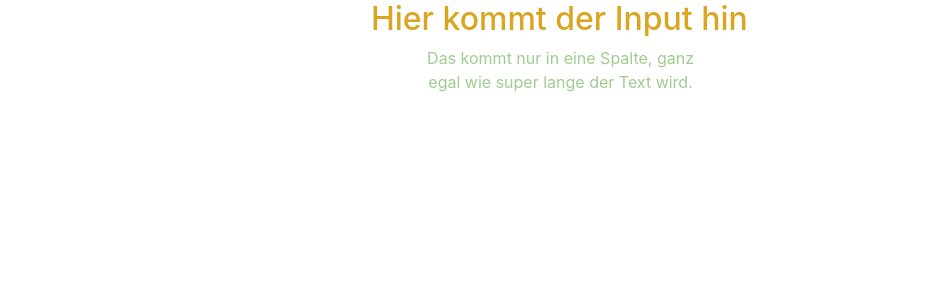
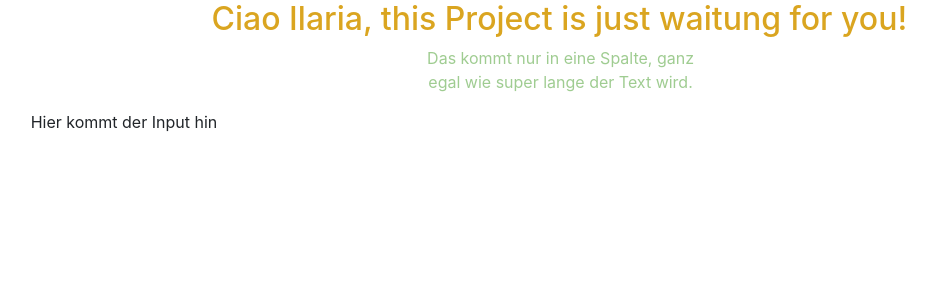
Before and after one commit to AlexKnowsIt/time_tracker, a Django app: page / in a window 1280 px wide. Shown: the top 300 px of the page, without its empty margins (134-1070 px from the left). Run offline with Django 3.2, Linux system fonts and the light colour scheme; some libraries are stand-ins or nearby versions.

Commit message:
CIao Ila

```diff
--- a/templates/input.html
+++ b/templates/input.html
@@ -2,7 +2,7 @@
 
 {% block content %}
 
-<div class="offset-md-1 header"><h2>Hier kommt der Input hin</h2></div>
+<div class="offset-md-1 header"><h2>Ciao Ilaria, this Project is just waitung for you!</h2></div>
 
 <div class="row">
     <div class="col-md-3 offset-md-5 middel">
@@ -10,4 +10,10 @@
     </div>
 </div>
 
+<div class="row">
+    <div class="col-md-5 middel">
+        Hier kommt der Input hin
+    </div>
+</div>
+
 {% endblock %}
```
